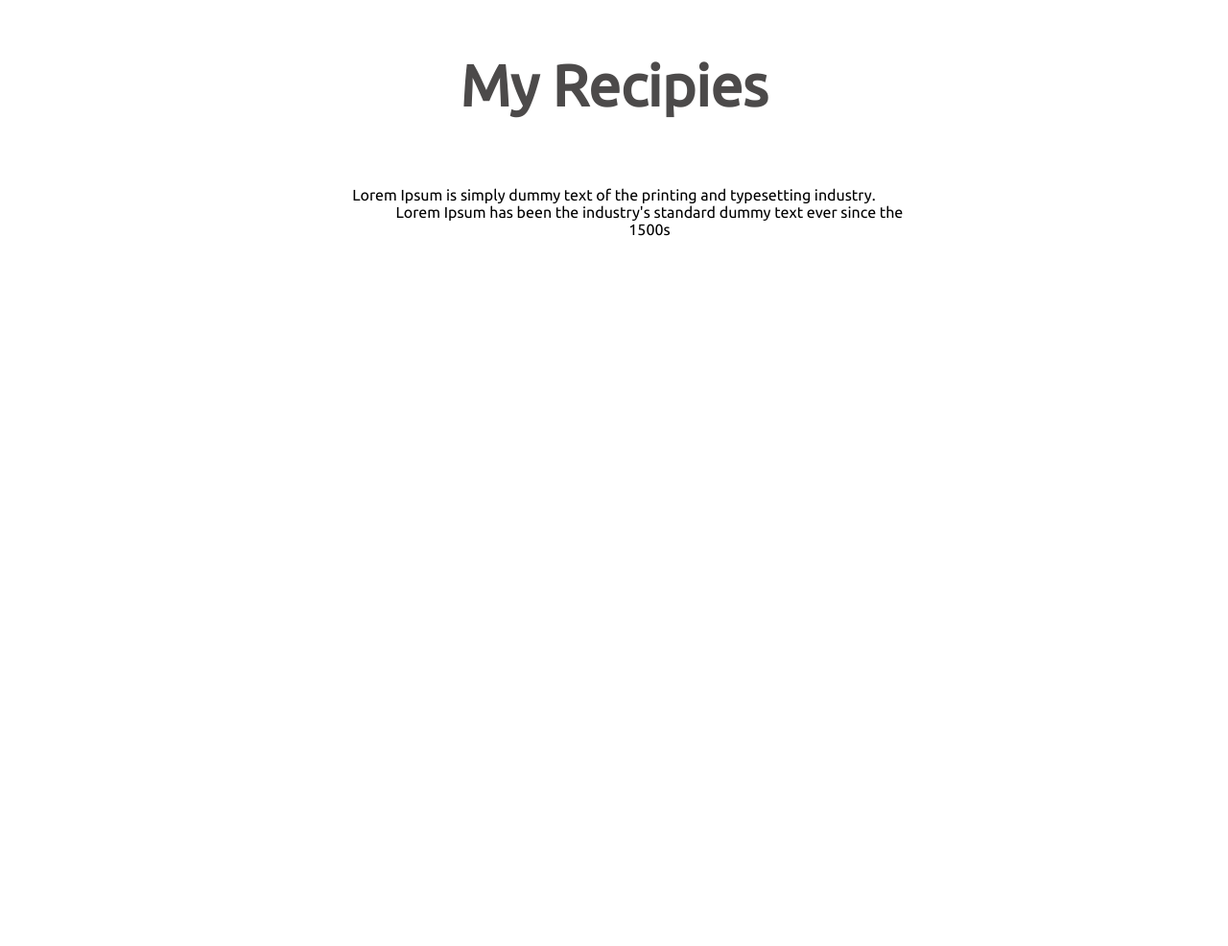
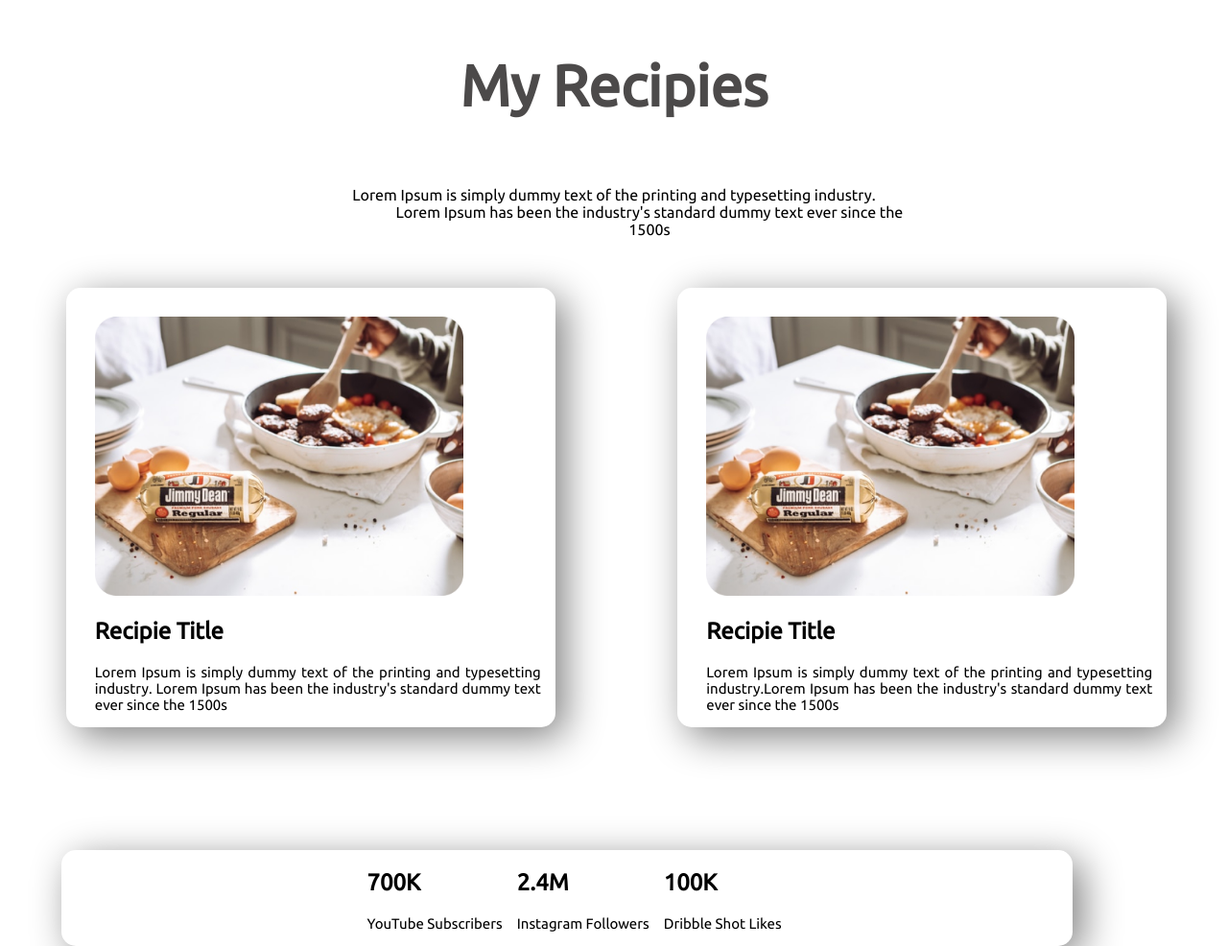
Before and after one commit to mehran-arif/eat-fresh-web, a plain HTML site: page index.html in a window 1280 px wide. Shown: the part 1315-2301 px from the top of the page at 96% size. Before the commit the page ends 1615 px from the top, so only its background shows below. Drawn offline with Linux system fonts and the light colour scheme.

Commit message:
Bottom-Area Done

```diff
--- a/index.html
+++ b/index.html
@@ -56,6 +56,38 @@
                     1500s</p>
             </div>
         </section>
+        <section>
+            <div class="full_container">
+                <div class="Recipe-Title">
+                    <img src="images/food/Project Cover.jpg" alt="">
+                    <h1>Recipie Title </h1>
+                    <p>Lorem Ipsum is simply dummy text of the printing and
+                        typesetting industry. Lorem Ipsum has been the industry's
+                        standard dummy text ever since the 1500s</p>
+                </div>
+                <div class="Recipe-Title">
+                    <img src="images/food/Project Cover.jpg" alt="">
+                    <h1>Recipie Title</h1>
+                    <p>Lorem Ipsum is simply dummy text of the printing and
+                        typesetting industry.Lorem Ipsum has been the industry's
+                        standard dummy text ever since the 1500s</p>
+                </div>
+            </div>
+        </section>
+        <section class="Recipe-Title full_container" id="bottom-area">
+            <div class="social-media">
+                <h1>700K</h1>
+                <p>YouTube Subscribers</p>
+            </div>
+            <div>
+                <h1>2.4M</h1>
+                <p>Instagram Followers</p>
+            </div>
+            <div>
+                <h1>100K</h1>
+                <p>Dribble Shot Likes</p>
+            </div>
+        </section>
     </body>
 </div>
 
--- a/style.css
+++ b/style.css
@@ -73,3 +73,30 @@ body {
 .content-area p {
     margin-top: -15px;
 }
+
+.Recipe-Title {
+    width: 80%;
+    margin-left: 5%;
+    margin-right: 5%;
+    padding-left: 30px;
+    border-radius: 15px;
+    box-shadow: 10px 10px 40px gray;
+
+}
+
+.Recipe-Title p {
+    text-align: justify;
+    font-size: 15px;
+    padding-right: 15px;
+}
+
+.Recipe-Title img {
+    width: 80%;
+    margin-top: 30px;
+}
+
+#bottom-area {
+    margin-top: 10%;
+    justify-content: center;
+
+}
```
